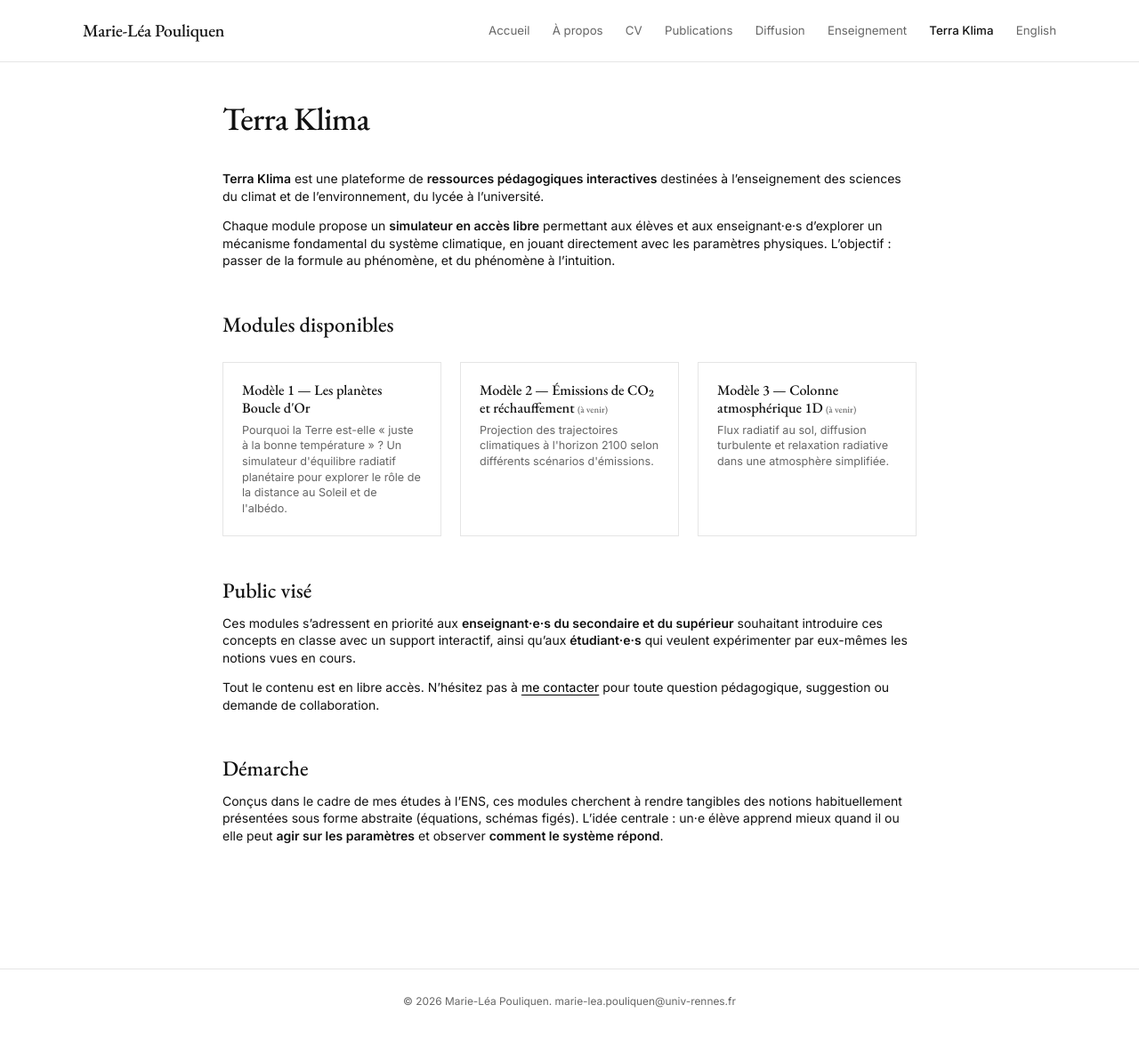
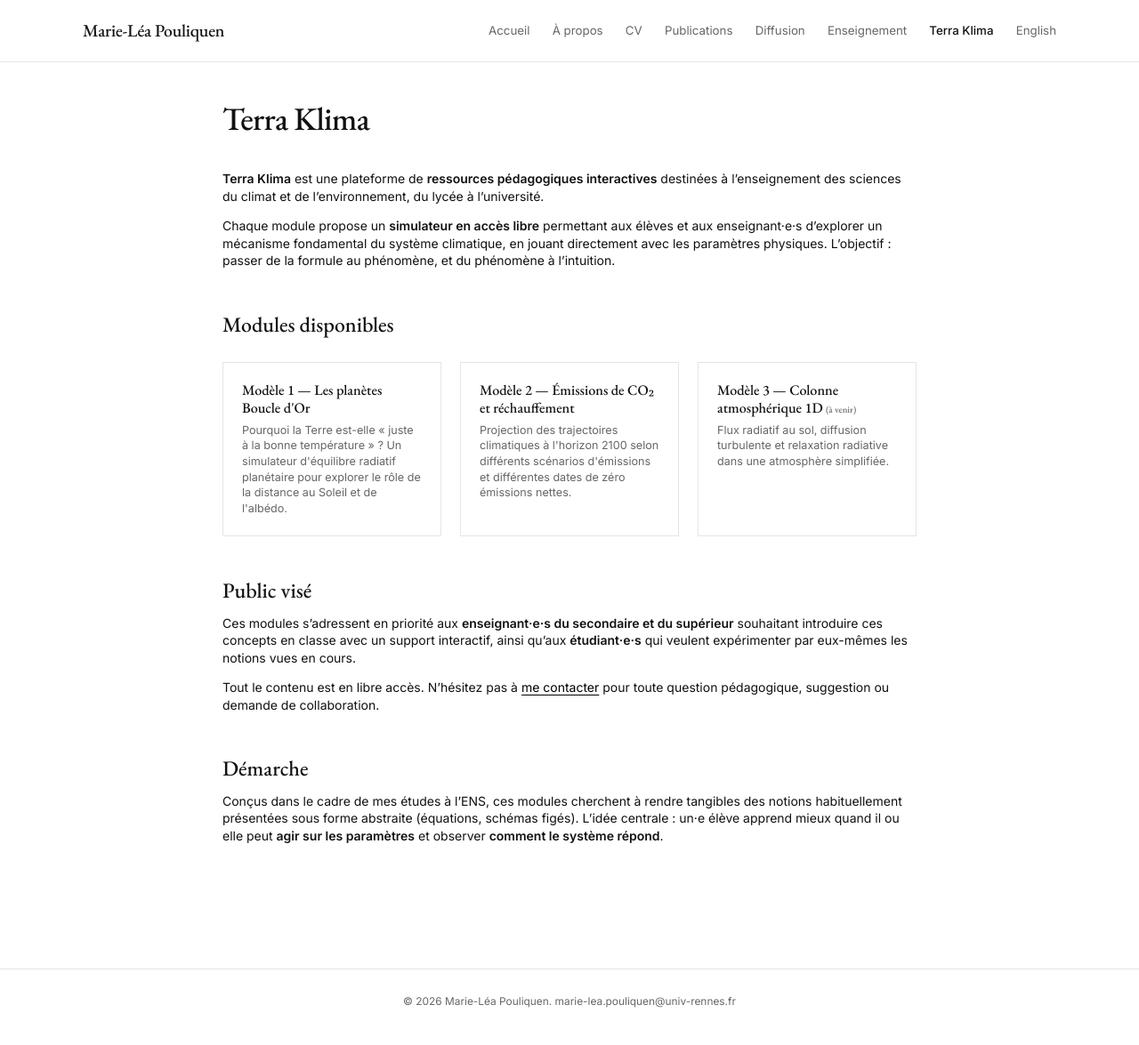
Before and after one commit to marieleapouliquen/marieleapouliquen.github.io, a Jekyll site: the page built from _pages/terra-klima.md, in a window 1280 px wide. Shown: the whole page at 89% size. Built offline with Jekyll 4.4.1, drawn with Linux system fonts in a browser that asks for light colours.

Commit message:
Update terra-klima.md

```diff
--- a/_pages/terra-klima.md
+++ b/_pages/terra-klima.md
@@ -17,8 +17,8 @@ Chaque module propose un **simulateur en accès libre** permettant aux élèves
     <p>Pourquoi la Terre est-elle « juste à la bonne température » ? Un simulateur d'équilibre radiatif planétaire pour explorer le rôle de la distance au Soleil et de l'albédo.</p>
   </div>
   <div class="card">
-    <h3>Modèle 2 — Émissions de CO₂ et réchauffement <span style="font-size:0.75rem;color:var(--color-muted);">(à venir)</span></h3>
-    <p>Projection des trajectoires climatiques à l'horizon 2100 selon différents scénarios d'émissions.</p>
+    <h3><a href="{{ '/terra-klima/co2-rechauffement/' | relative_url }}">Modèle 2 — Émissions de CO₂ et réchauffement</a></h3>
+    <p>Projection des trajectoires climatiques à l'horizon 2100 selon différents scénarios d'émissions et différentes dates de zéro émissions nettes.</p>
   </div>
   <div class="card">
     <h3>Modèle 3 — Colonne atmosphérique 1D <span style="font-size:0.75rem;color:var(--color-muted);">(à venir)</span></h3>
```
